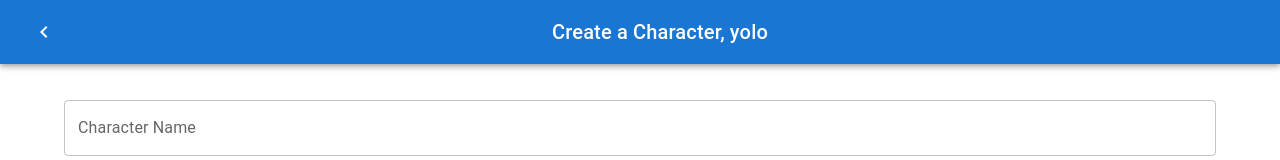
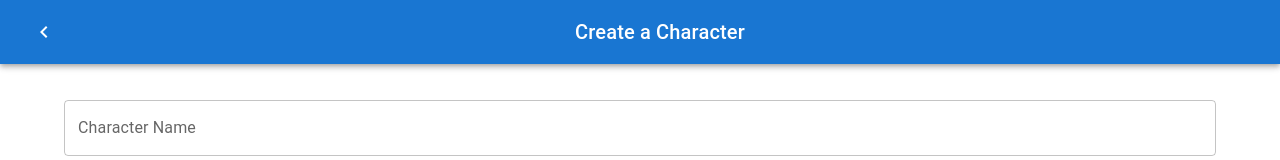
Before and after one commit to MaxBramberger/spell_list, a React (Create React App) app: page /spell_list/create-character in a window 1280 px wide. Shown: the top 160 px of the page. Built offline with nearby package versions, Linux system fonts and the light colour scheme.

Commit message:
Fix bad commit

```diff
--- a/src/characters/createCharacter.tsx
+++ b/src/characters/createCharacter.tsx
@@ -59,7 +59,7 @@ export const CreateCharacter: React.FC = () => {
             <Icon path={mdiChevronLeft} size={1}></Icon>
           </IconButton>
           <Typography variant="h6" style={{ flexGrow: 1 }}>
-            Create a Character, yolo
+            Create a Character
           </Typography>
         </Toolbar>
       </AppBar>
```
